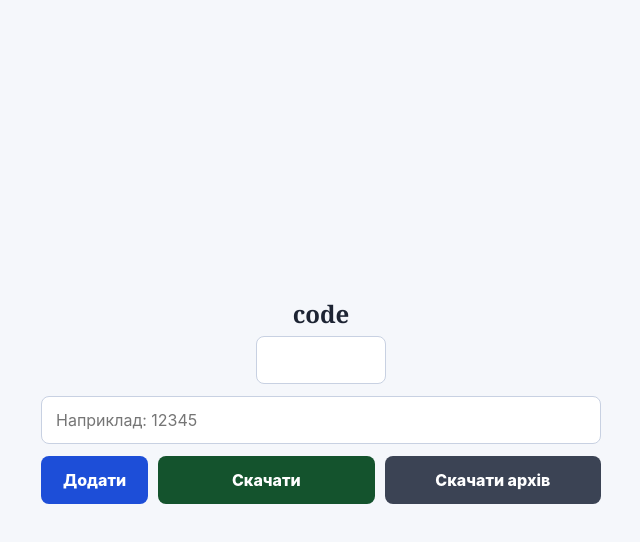
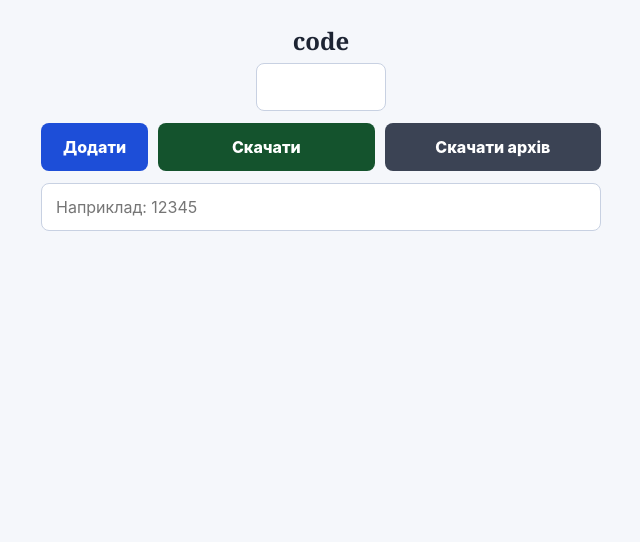
Before and after one commit to anton-taranukha/raf_downloader, a Vue app in the folder frontend/: page / in a window 1280 px wide. Shown: the top 542 px of the page, without its empty margins (319-959 px from the left). Built offline with nearby package versions, Linux system fonts and the light colour scheme.

Commit message:
Improve batch file input handling

```diff
--- a/frontend/src/App.vue
+++ b/frontend/src/App.vue
@@ -7,7 +7,7 @@ const fileNames = ref([''])
 const isLoading = ref(false)
 const message = ref('')
 const messageType = ref('info')
-const maxFileCount = 10
+const maxFileCount = 100
 const adminLogs = ref([])
 const adminMessage = ref('')
 const isAdminLoading = ref(false)
@@ -20,12 +20,7 @@ onMounted(() => {
 })
 
 async function downloadFiles(asArchive = false) {
-  const code = sharedCode.value.trim()
-  const trimmedFileNames = fileNames.value
-    .map((fileName) => fileName.trim())
-    .map((fileName) => applySharedCode(fileName, code))
-    .map(normalizePdfFileName)
-    .filter(Boolean)
+  const trimmedFileNames = collectFileNames()
   clearMessage()
 
   if (trimmedFileNames.length === 0) {
@@ -49,6 +44,16 @@ async function downloadFiles(asArchive = false) {
   } finally {
     isLoading.value = false
   }
+}
+
+function collectFileNames() {
+  const code = sharedCode.value.trim()
+
+  return fileNames.value
+    .flatMap((fileName) => fileName.trim().split(/\s+/))
+    .map((fileName) => applySharedCode(fileName, code))
+    .map(normalizePdfFileName)
+    .filter(Boolean)
 }
 
 async function downloadFilesSeparately(trimmedFileNames) {
--- a/frontend/src/styles.css
+++ b/frontend/src/styles.css
@@ -23,7 +23,8 @@ input {
 .page {
   min-height: 100vh;
   display: grid;
-  place-items: center;
+  align-items: start;
+  justify-items: center;
   padding: 24px;
 }
 
@@ -130,6 +131,7 @@ input {
 }
 
 .code-field {
+  order: 1;
   display: grid;
   justify-items: center;
   gap: 6px;
@@ -161,6 +163,7 @@ input {
 }
 
 .file-list {
+  order: 3;
   display: grid;
   gap: 10px;
 }
@@ -210,6 +213,7 @@ input {
 }
 
 .actions {
+  order: 2;
   display: grid;
   grid-template-columns: auto minmax(140px, 1fr) minmax(160px, 1fr);
   gap: 10px;
@@ -246,6 +250,7 @@ input {
 }
 
 .message {
+  order: 4;
   min-height: 22px;
   margin: 2px 0 0;
   font-size: 15px;
```
